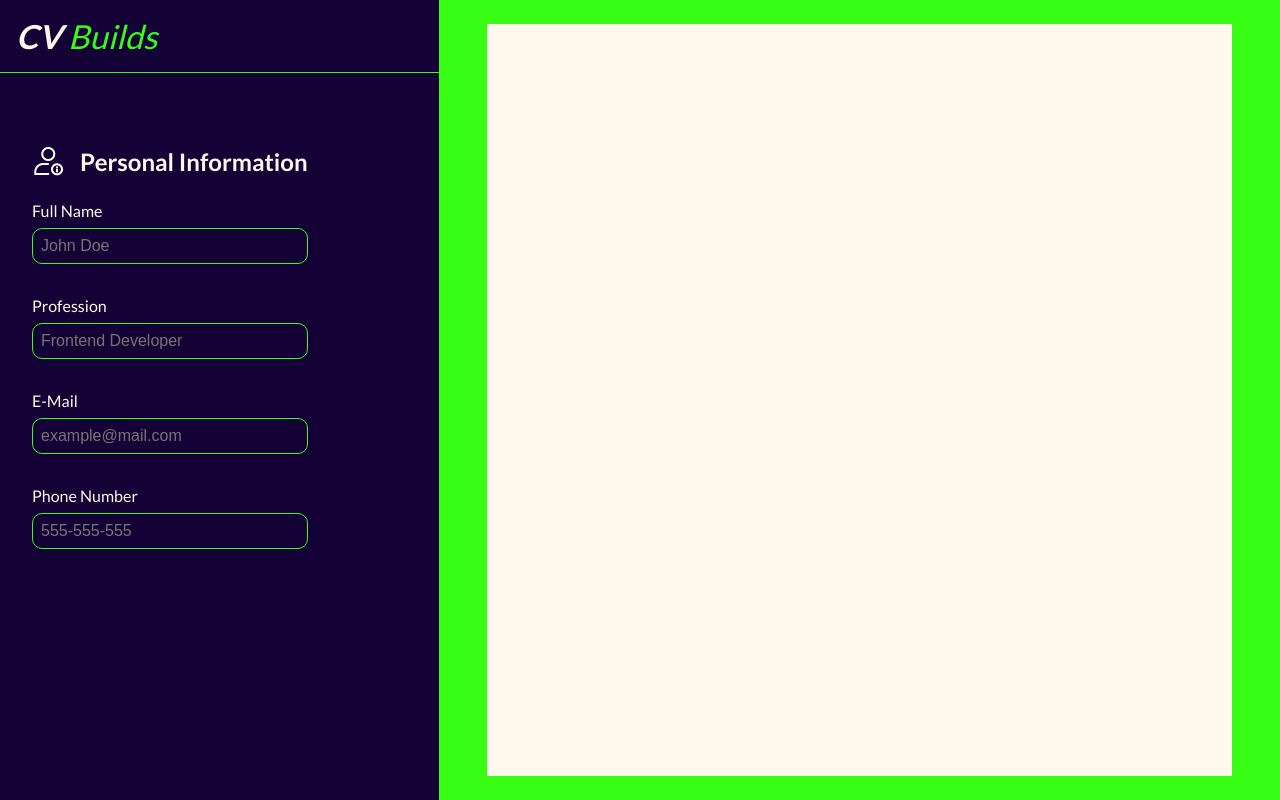
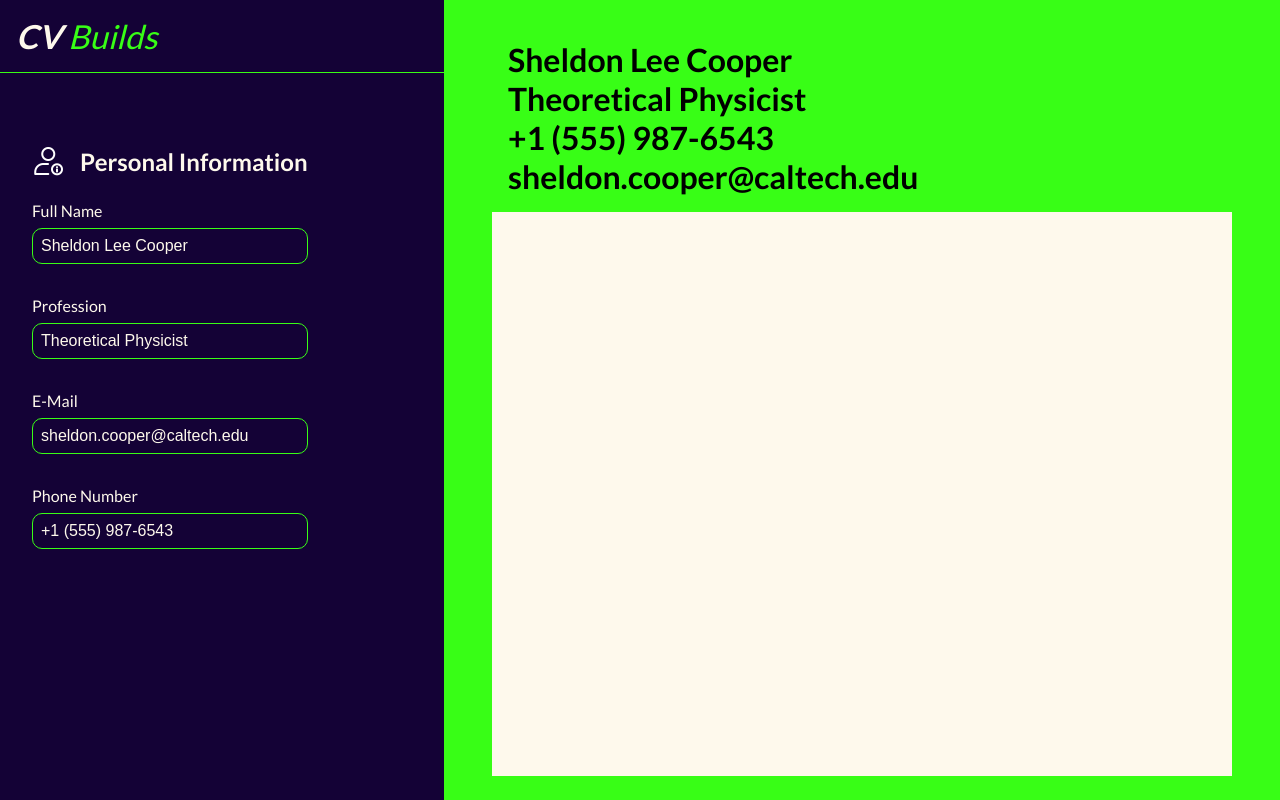
Before and after one commit to AtanasovCode/cv-builder-app, a React (Vite) app: page / in a window 1280 px wide. Built offline with nearby package versions, Linux system fonts and the light colour scheme.

Commit message:
added personal info input functionality - created functions for personal, work & education input - restructured object data - info now appears on screen and is updated in real-time

```diff
--- a/src/App.jsx
+++ b/src/App.jsx
@@ -1,4 +1,4 @@
-import { useState } from 'react'
+import { useState, createContext, } from 'react'
 import { GlobalStyle } from './GlobalStyle'
 import { ThemeProvider } from 'styled-components';
 import styled from 'styled-components';
@@ -21,12 +21,82 @@ const theme = {
 
 function App() {
 
+  //Personal information
+  const [cvData, setCvData] = useState({
+    personalInfo: {
+      fullName: "Sheldon Lee Cooper",
+      profession: "Theoretical Physicist",
+      email: "sheldon.cooper@caltech.edu",
+      phoneNumber: "+1 (555) 987-6543",
+    },
+    education: [
+      {
+        institution: "California Institute of Technology (Caltech)",
+        degree: "Ph.D. in Theoretical Physics",
+        graduationYear: 2003,
+      },
+    ],
+    workExperience: [
+      {
+        position: "Senior Theoretical Physicist",
+        company: "Caltech",
+        startDate: "2003",
+        endDate: "Present",
+        responsibilities: [
+          "Conducting groundbreaking research in theoretical physics",
+        ],
+      },
+      // Add more work experience entries as needed
+    ],
+  });
+
+  const updatePersonalInfo = (field, value) => {
+    setCvData({
+      ...cvData,
+      personalInfo: {
+        ...cvData.personalInfo,
+        [field]: value,
+      },
+    });
+  };
+
+  const updateEducation = (index, field, value) => {
+    const updatedEducation = [...cvData.education];
+    updatedEducation[index] = {
+      ...updatedEducation[index],
+      [field]: value,
+    };
+    setCvData({
+      ...cvData,
+      education: updatedEducation,
+    });
+  };
+
+  const updateWorkExperience = (index, field, value) => {
+    const updatedWorkExperience = [...cvData.workExperience];
+    updatedWorkExperience[index] = {
+      ...updatedWorkExperience[index],
+      [field]: value,
+    };
+    setCvData({
+      ...cvData,
+      workExperience: updatedWorkExperience,
+    });
+  };
+
   return (
     <ThemeProvider theme={theme}>
       <Container>
         <GlobalStyle />
-        <Editor />
-        <CV />
+        <Editor
+          cvData={cvData}
+          updatePersonalInfo={updatePersonalInfo}
+          updateEducation={updateEducation}
+          updateWorkExperience={updateWorkExperience}
+        />
+        <CV
+          cvData={cvData}
+        />
       </Container>
     </ThemeProvider>
   )
--- a/src/components/CV.jsx
+++ b/src/components/CV.jsx
@@ -1,8 +1,27 @@
 import styled from "styled-components";
 
-const CV = () => {
+const CV = ({
+    cvData,
+}) => {
+
+    const { fullName, profession, email, phoneNumber } = cvData.personalInfo;
+
     return (
         <Paper>
+            <Personal>
+                <h1>
+                    {fullName}
+                </h1>
+                <h1>
+                    {profession}
+                </h1>
+                <h1>
+                    {phoneNumber}
+                </h1>
+                <h1>
+                    {email}
+                </h1>
+            </Personal>
         </Paper>
     )
 }
@@ -14,8 +33,14 @@ const Paper = styled.div`
     background-color: ${props => props.theme.text};
     margin-left: 1rem;
     display: flex;
+    flex-direction: column;
     align-items: center;
-    justify-content: center;
-    padding: 1rem;
+    justify-content: flex-start;
     margin: 1.5rem 3rem;
 `;
+
+const Personal = styled.div`
+    background-color: ${props => props.theme.accent};
+    width: 100%;
+    padding: 1rem;
+`;
--- a/src/components/Editor.jsx
+++ b/src/components/Editor.jsx
@@ -1,34 +1,26 @@
 import styled from "styled-components";
 
-import personalIcon from '../assets/user.png';
 
 import Nav from "./Nav";
+import PersonalInput from "./PersonalInput";
 
-const Editor = () => {
+const Editor = ({
+    cvData,
+    updatePersonalInfo,
+    updateEducation,
+    updateWorkExperience,
+}) => {
     return (
         <Container>
             <Nav />
 
             <InputContainer>
-                <Category>
-                    <Heading>
-                        <CategoryIcon src={personalIcon} />
-                        <Title>Personal Information</Title>
-                    </Heading>
-
-                    <Label>Full Name</Label>
-                    <Input type="text" placeholder="John Doe" />
-
-                    <Label>Profession</Label>
-                    <Input type="text" placeholder="Frontend Developer" />
-
-                    <Label>E-Mail</Label>
-                    <Input type="text" placeholder="example@mail.com" />
-
-                    <Label>Phone Number</Label>
-                    <Input type="text" placeholder="555-555-555" />
-
-                </Category>
+                <PersonalInput
+                    cvData={cvData}
+                    updatePersonalInfo={updatePersonalInfo}
+                    updateEducation={updateEducation}
+                    updateWorkExperience={updateWorkExperience}
+                />
             </InputContainer>
         </Container>
     )
@@ -49,51 +41,3 @@ const InputContainer = styled.div`
     justify-content: flex-start;
     padding: 2rem;
 `;
-
-const Category = styled.div`
-    display: flex;
-    flex-direction: column;
-    margin: 1rem 0;
-`;
-
-const Heading = styled.div`
-    display: flex;
-    align-items: center;
-    justify-content: flex-start;
-    margin: 1.5rem 0;
-`;
-
-const Title = styled.div`
-    font-size: 24px;
-    font-weight: 700;
-    margin-left: 1rem;
-`;
-
-const CategoryIcon = styled.img`
-    width: 2rem;
-    height: 2rem;
-    filter: invert(100%);
-`;
-
-
-const Label = styled.label`
-    font-size: 16px;
-    color: ${props => props.theme.text};
-    margin-bottom: .5rem;
-`;
-
-const Input = styled.input`
-    width: 100%;
-    padding: .5rem;
-    font-size: 16px;
-    color: ${props => props.theme.text};
-    border-radius: 10px;
-    background-color: transparent;
-    border: 1px solid ${props => props.theme.accent};
-    margin-bottom: 2rem;
-
-    &:focus {
-        border: 1px solid ${props => props.theme.primary};
-        outline: none;
-    }
-`;
--- /dev/null
+++ b/src/components/PersonalInput.jsx
@@ -0,0 +1,106 @@
+import { useState } from "react";
+import styled from "styled-components";
+
+import personalIcon from '../assets/user.png';
+
+
+const PersonalInput = ({
+    cvData,
+    updatePersonalInfo,
+}) => {
+
+    const { fullName, profession, email, phoneNumber } = cvData.personalInfo;
+
+    return (
+        <Category>
+            <Heading>
+                <CategoryIcon src={personalIcon} />
+                <Title>Personal Information</Title>
+            </Heading>
+
+            <Label>Full Name</Label>
+            <Input
+                type="text"
+                placeholder="John Doe"
+                value={fullName}
+                onChange={(e) => updatePersonalInfo("fullName", e.target.value)}
+            />
+
+            <Label>Profession</Label>
+            <Input
+                type="text"
+                placeholder="Enter your profession"
+                value={profession}
+                onChange={(e) => updatePersonalInfo("profession", e.target.value)}
+            />
+
+            <Label>E-Mail</Label>
+            <Input
+                type="text"
+                placeholder="Enter your e-mail address"
+                value={email}
+                onChange={(e) => updatePersonalInfo("email", e.target.value)}
+            />
+
+            <Label>Phone Number</Label>
+            <Input
+                type="text"
+                placeholder="Enter your phone number"
+                value={phoneNumber}
+                onChange={(e) => updatePersonalInfo("phoneNumber", e.target.value)}
+            />
+
+        </Category>
+    );
+}
+
+export default PersonalInput;
+
+
+const Category = styled.div`
+    display: flex;
+    flex-direction: column;
+    margin: 1rem 0;
+`;
+
+const Heading = styled.div`
+    display: flex;
+    align-items: center;
+    justify-content: flex-start;
+    margin: 1.5rem 0;
+`;
+
+const Title = styled.div`
+    font-size: 24px;
+    font-weight: 700;
+    margin-left: 1rem;
+`;
+
+const CategoryIcon = styled.img`
+    width: 2rem;
+    height: 2rem;
+    filter: invert(100%);
+`;
+
+
+const Label = styled.label`
+    font-size: 16px;
+    color: ${props => props.theme.text};
+    margin-bottom: .5rem;
+`;
+
+const Input = styled.input`
+    width: 100%;
+    padding: .5rem;
+    font-size: 16px;
+    color: ${props => props.theme.text};
+    border-radius: 10px;
+    background-color: transparent;
+    border: 1px solid ${props => props.theme.accent};
+    margin-bottom: 2rem;
+
+    &:focus {
+        border: 1px solid ${props => props.theme.primary};
+        outline: none;
+    }
+`;
```
